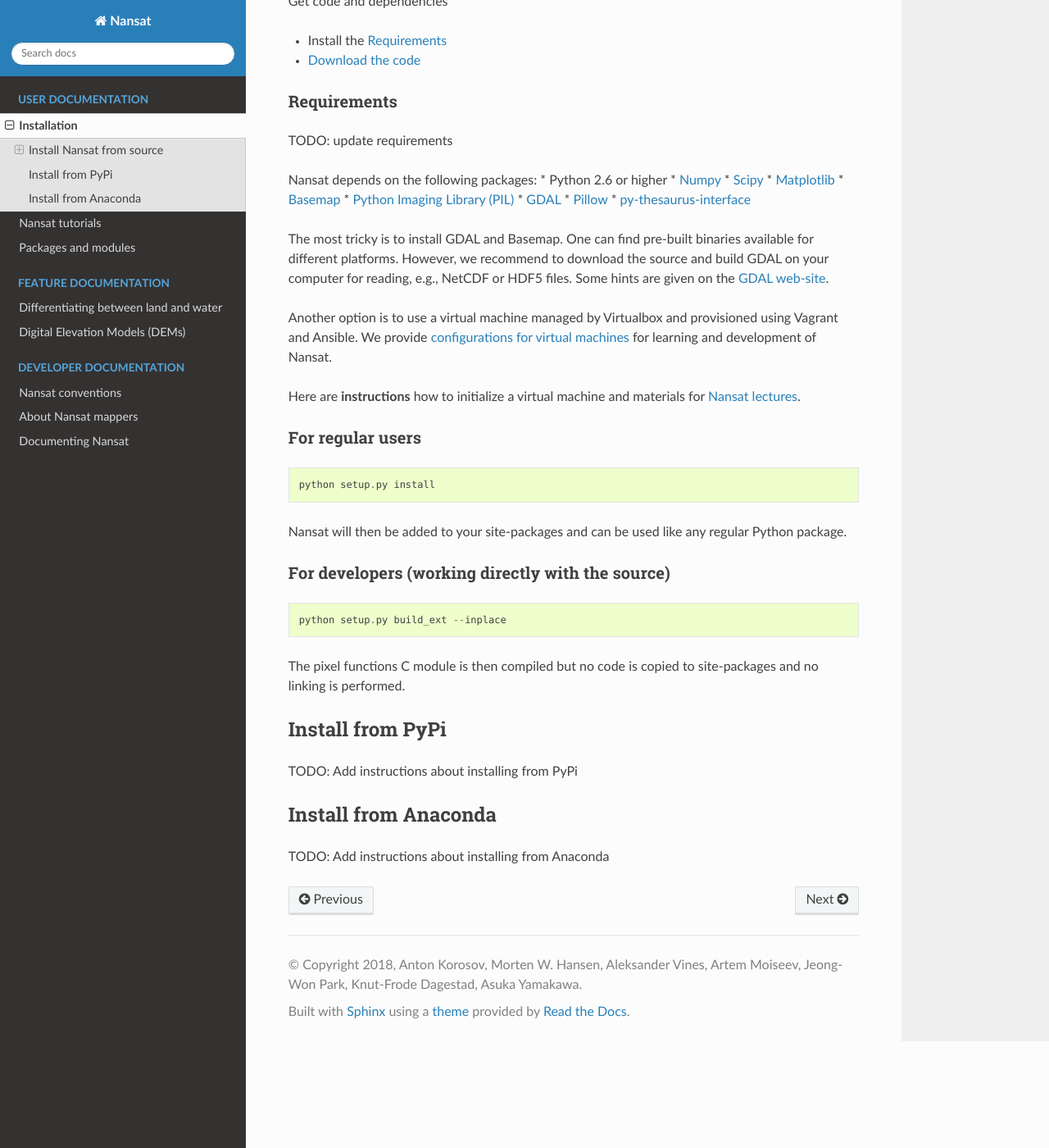
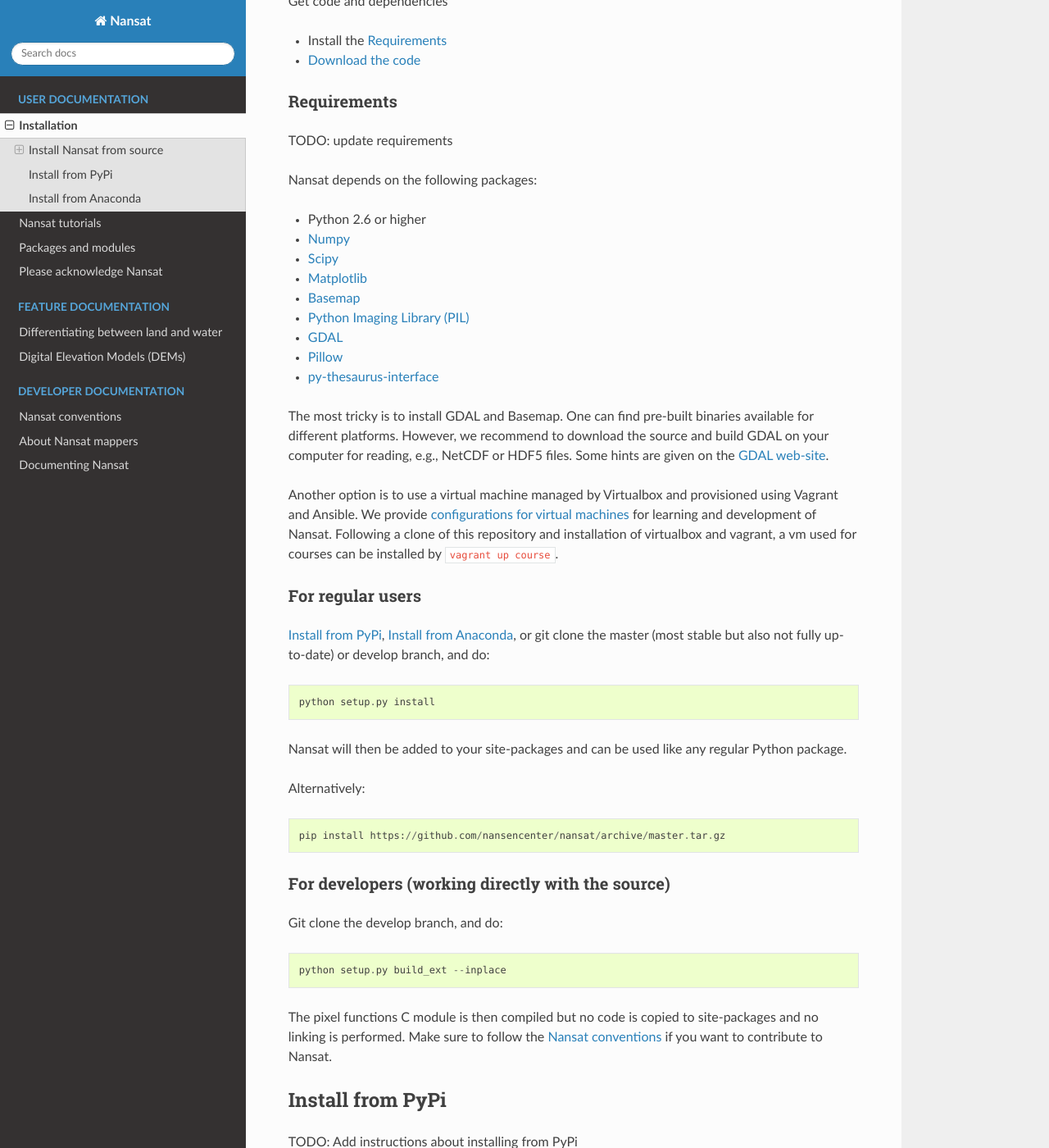
Before and after one commit to nansencenter/nansat, a Sphinx documentation site: the page built from docs/source/installation.rst, in a window 1280 px wide and 1400 px high, scrolled down 226 px. Shown: the whole window at 82% size. Built offline with Sphinx 7.4.7 and the Read the Docs theme 2.0.0, drawn with Linux system fonts in a browser that asks for light colours; some of the changed text lies outside the part shown.

Commit message:
#108, NA-47: changes based on comments from @akorosov

```diff
--- a/docs/index.rst
+++ b/docs/index.rst
@@ -33,6 +33,7 @@
    source/installation.rst
    source/tutorials.rst
    source/packages_and_modules.rst
+   source/acknowledgments.rst
 
 
 .. toctree::
--- a/docs/source/about.rst
+++ b/docs/source/about.rst
@@ -12,11 +12,6 @@
 -  easy analysis of geospatial data, and
 -  efficient operational processing.
 
-We appreciate acknowledments of Nansat. Please add "The image analysis
-was performed with the open-source Nansat
-(https://github.com/nansencenter/nansat) python package" (or equivalent)
-if you use Nansat in scientific publications.
-
 You can also find a detailed description of Nansat in our `paper
 <https://openresearchsoftware.metajnl.com/articles/10.5334/jors.120/>`_ published in `Journal of
 Open Research Software <https://openresearchsoftware.metajnl.com/>`_ in 2016.
--- a/docs/source/installation.rst
+++ b/docs/source/installation.rst
@@ -15,6 +15,7 @@
 TODO: update requirements
 
 Nansat depends on the following packages:
+
 * Python 2.6 or higher
 * `Numpy <http://www.numpy.org/>`_
 * `Scipy <http://scipy.org/SciPy>`_
@@ -33,13 +34,15 @@
 Another option is to use a virtual machine managed by Virtualbox and provisioned
 using Vagrant and Ansible. We provide
 `configurations for virtual machines <https://github.com/nansencenter/geo-spaas-vagrant>`_
-for learning and development of Nansat.
-
-Here are **instructions** how to initialize a virtual machine and materials for
-`Nansat lectures <https://github.com/nansencenter/nansat-lectures>`_.
+for learning and development of Nansat. Following a clone of this repository and installation of
+virtualbox and vagrant, a vm used for courses
+can be installed by ``vagrant up course``.
 
 For regular users
 ^^^^^^^^^^^^^^^^^
+
+`Install from PyPi`_, `Install from Anaconda`_, or
+git clone the master (most stable but also not fully up-to-date) or develop branch, and do:
 
 ::
 
@@ -47,15 +50,25 @@
 
 Nansat will then be added to your site-packages and can be used like any regular Python package.
 
+Alternatively:
+
+::
+
+  pip install https://github.com/nansencenter/nansat/archive/master.tar.gz
+
+
 For developers (working directly with the source)
 ^^^^^^^^^^^^^^^^^^^^^^^^^^^^^^^^^^^^^^^^^^^^^^^^^
+
+Git clone the develop branch, and do:
 
 ::
 
   python setup.py build_ext --inplace
 
 The pixel functions C module is then compiled but no code is copied to site-packages and no linking
-is performed.
+is performed. Make sure to follow the `Nansat conventions <conventions.html>`_ if you want to
+contribute to Nansat.
 
 Install from PyPi
 -----------------
@@ -65,4 +78,6 @@
 Install from Anaconda
 ---------------------
 
-TODO: Add instructions about installing from Anaconda
+::
+
+  conda install -q --yes -c conda-forge gdal numpy pillow netcdf4 cfunits python-dateutil pythesint nose
```
Also changed, not shown: README.rst (+14 -4 lines), docs/source/acknowledgments.rst (added, +9 -0 lines), docs/source/tutorials.rst (+4 -3 lines).
